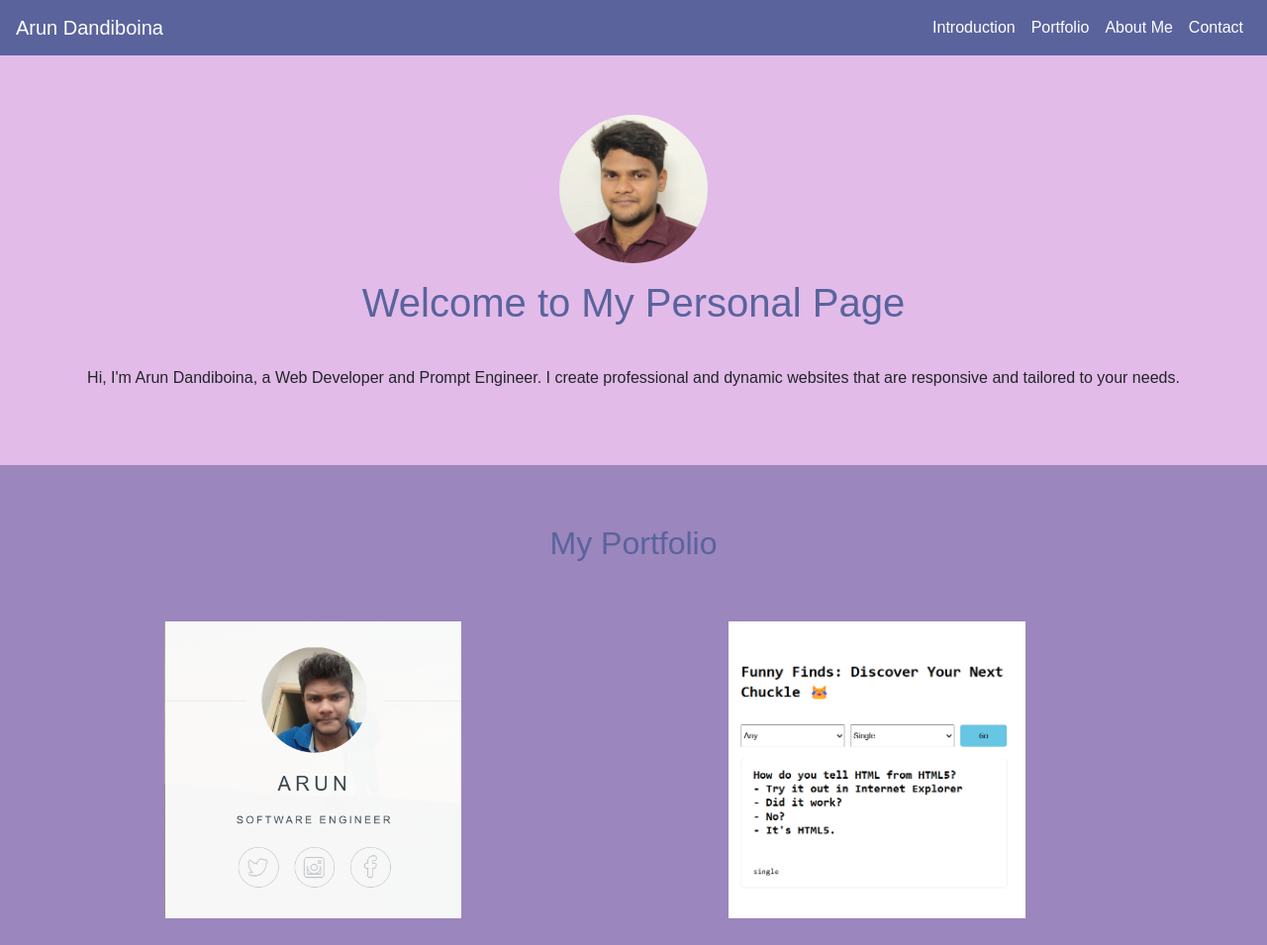
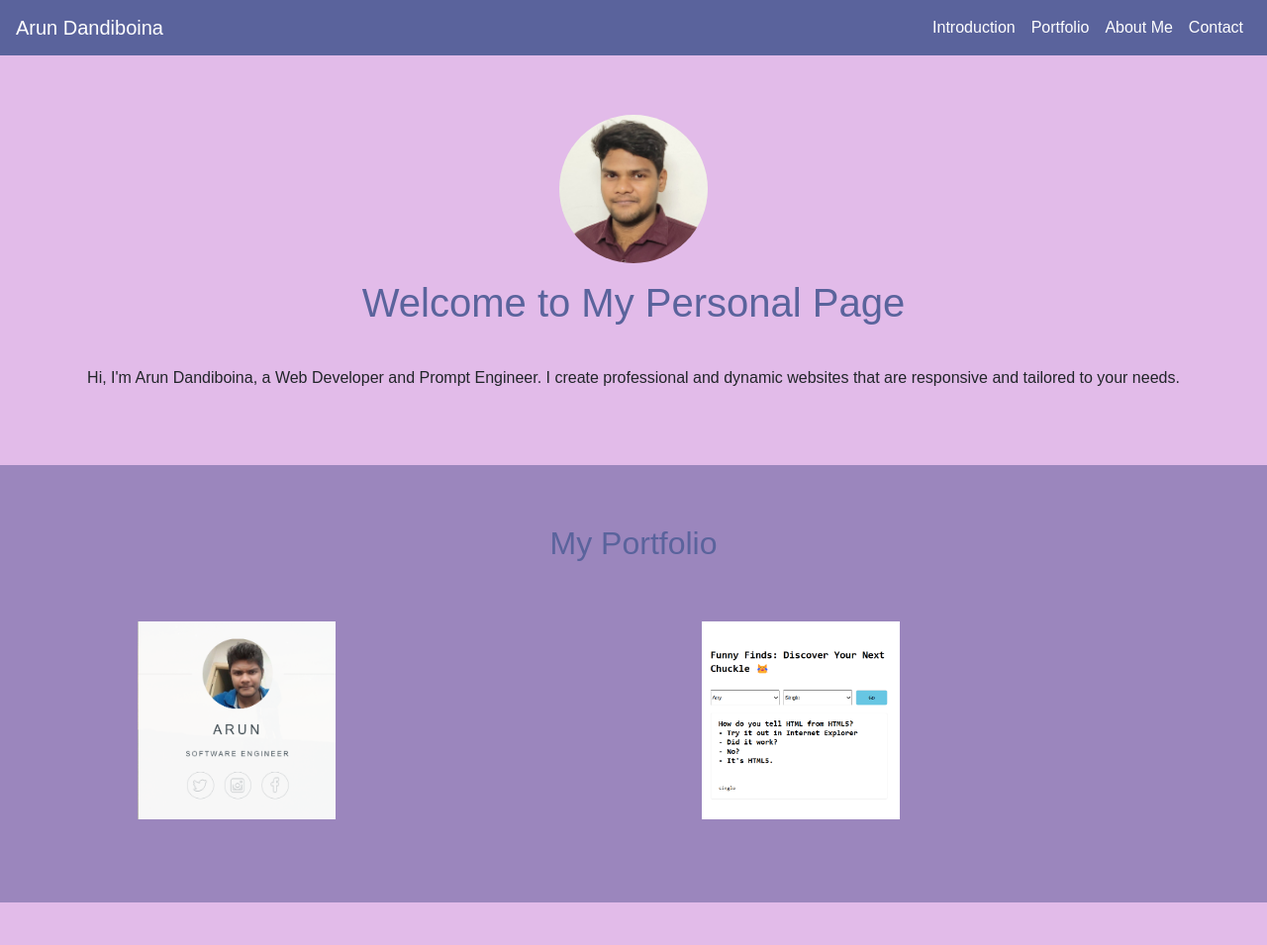
Before and after one commit to ArunDandiboina/ArunDandiboina, a plain HTML site: page index.html in a window 1280 px wide. Shown: the top 955 px of the page at 99% size. Drawn offline with nearby package versions, Linux system fonts and the light colour scheme.

Commit message:
after preview

```diff
--- a/styles.css
+++ b/styles.css
@@ -68,10 +68,10 @@ html, body {
 
 .portfolio-img {
     transition: transform 0.3s, box-shadow 0.3s;
-    margin: 20px 15%;
+    margin: 20px 10%;
     cursor: pointer;
-    width: 300px;
-    height: 300px;
+    width: 200px;
+    height: 200px;
     object-fit: cover;
 }
 
```
